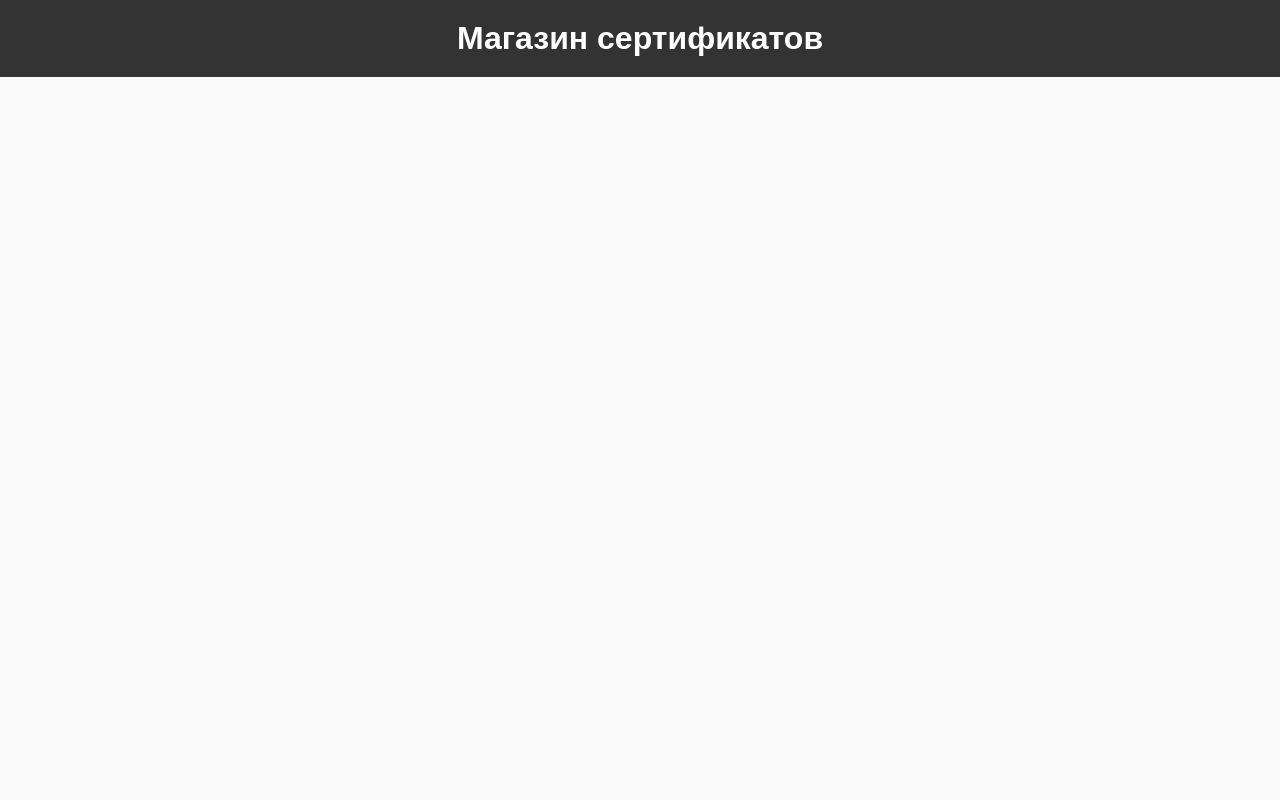
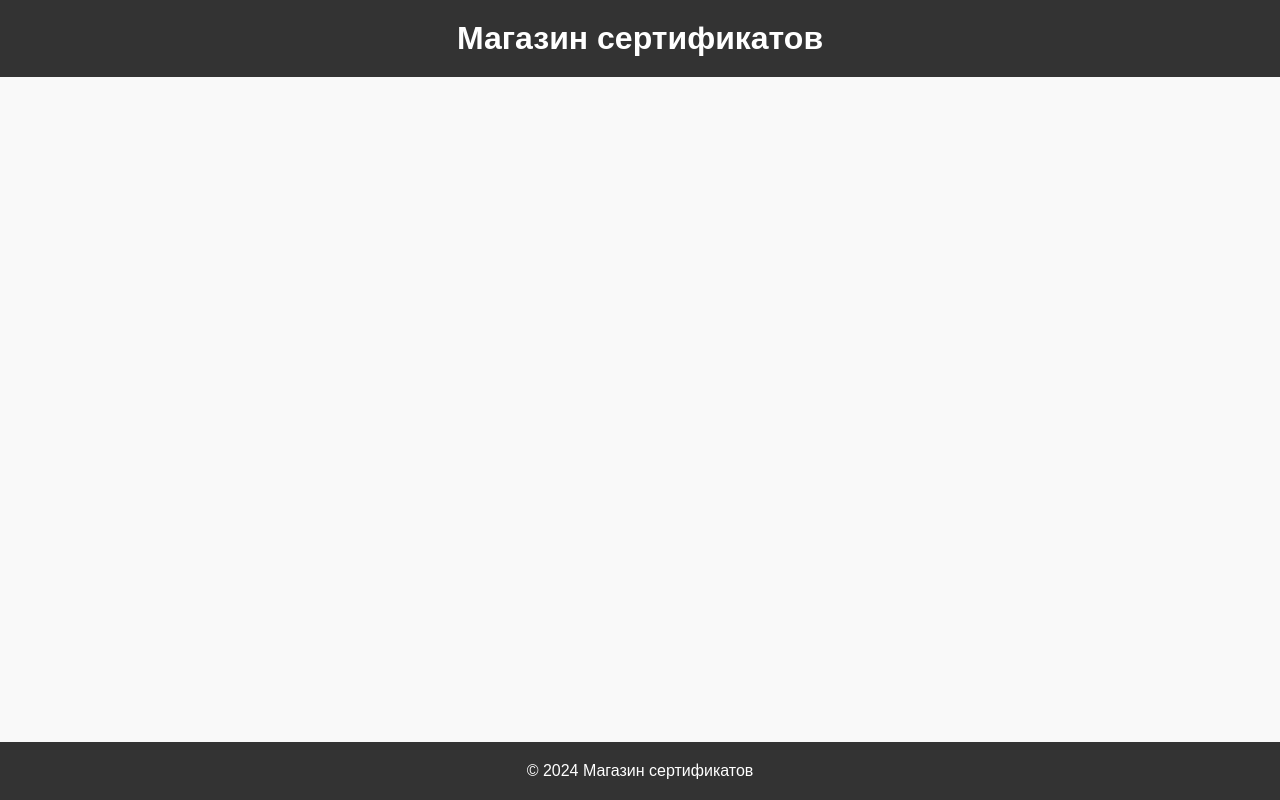
Before and after one commit to uzhas76064/certificates, a React (Vite) app: page /1 in a window 1280 px wide. Built offline with nearby package versions, Linux system fonts and the light colour scheme.

Commit message:
Добавил footer

```diff
--- /dev/null
+++ b/src/components/Footer/Footer.jsx
@@ -0,0 +1,15 @@
+import PropTypes from "prop-types";
+import styles  from './Footer.module.css';
+
+const Footer = ({title, year}) => (
+    <footer className={styles.footer}>
+        <p className={styles.footer__text}>&copy; {year} {title}</p>
+    </footer>
+)
+
+Footer.propTypes = {
+    title: PropTypes.string.isRequired,
+    year: PropTypes.number.isRequired,
+}
+
+export default Footer;
--- /dev/null
+++ b/src/components/Footer/Footer.module.css
@@ -0,0 +1,10 @@
+.footer {
+    background-color: #333;
+    color: #fff;
+    text-align: center;
+    padding: 20px 0;
+}
+
+.footer__text {
+    font-size: 1rem;
+}
--- a/src/main.jsx
+++ b/src/main.jsx
@@ -3,12 +3,15 @@ import { createRoot } from 'react-dom/client'
 import './index.css'
 import Header from "./components/Header/Header.jsx";
 import Main from "./components/Main/Main.jsx";
+import Cards from "./components/Cards/Cards.jsx";
+import Footer from "./components/Footer/Footer.jsx";
 
 createRoot(document.querySelector('body')).render(
   <StrictMode>
       <Header title='Магазин сертификатов'/>
       <Main>
-
+          <Cards/>
       </Main>
+      <Footer year='2024' title='Магазин сертификатов'/>
   </StrictMode>,
 )
```
